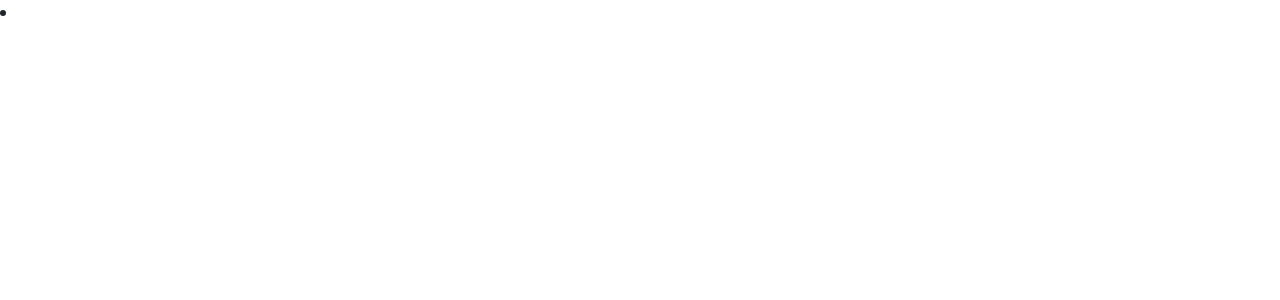
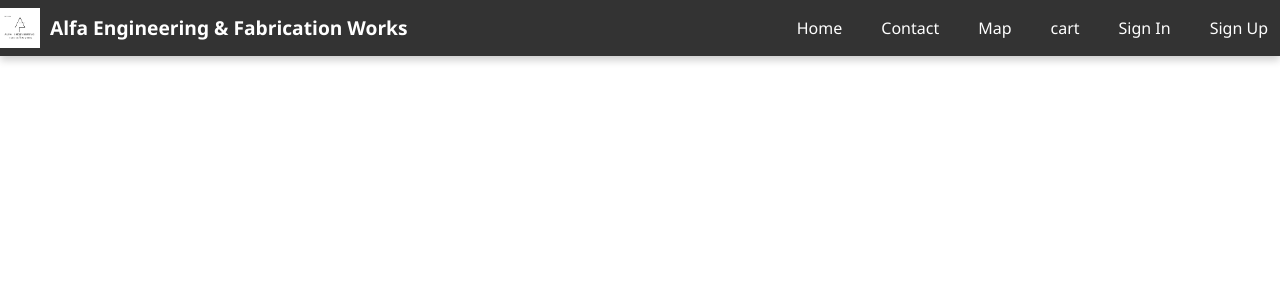
Before and after one commit to Asad-Sa02/Alfa_Engineering, a React (Create React App) app in the folder alfaengineeringworks/: page /cart in a window 1280 px wide. Shown: the top 300 px of the page. Built offline with nearby package versions, Linux system fonts and the light colour scheme.

Commit message:
cart component

```diff
--- a/alfaengineeringworks/src/pages/Cart.jsx
+++ b/alfaengineeringworks/src/pages/Cart.jsx
@@ -1,9 +1,13 @@
 import React from 'react'
+import Navbar from '../components/Navbar'
+import { useSelector } from 'react-redux'
 
 export default function Cart() {
+  const selector = useSelector(state => state.cart);
+  // console.log('cart obj',selector)
   return (
-    <div>
-      <li></li>
-    </div>
+    <>
+    <Navbar/>
+    </>
   )
 }
```
